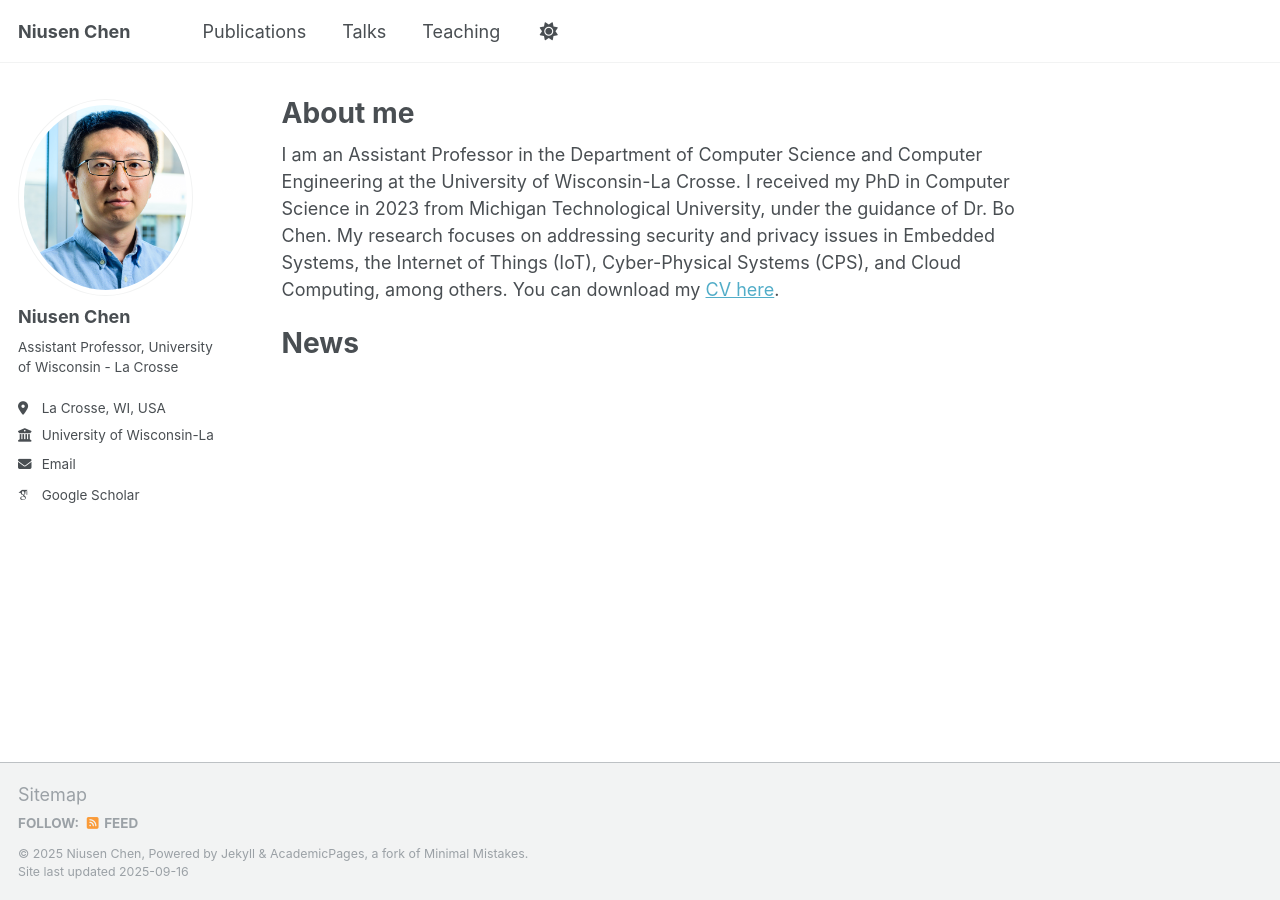
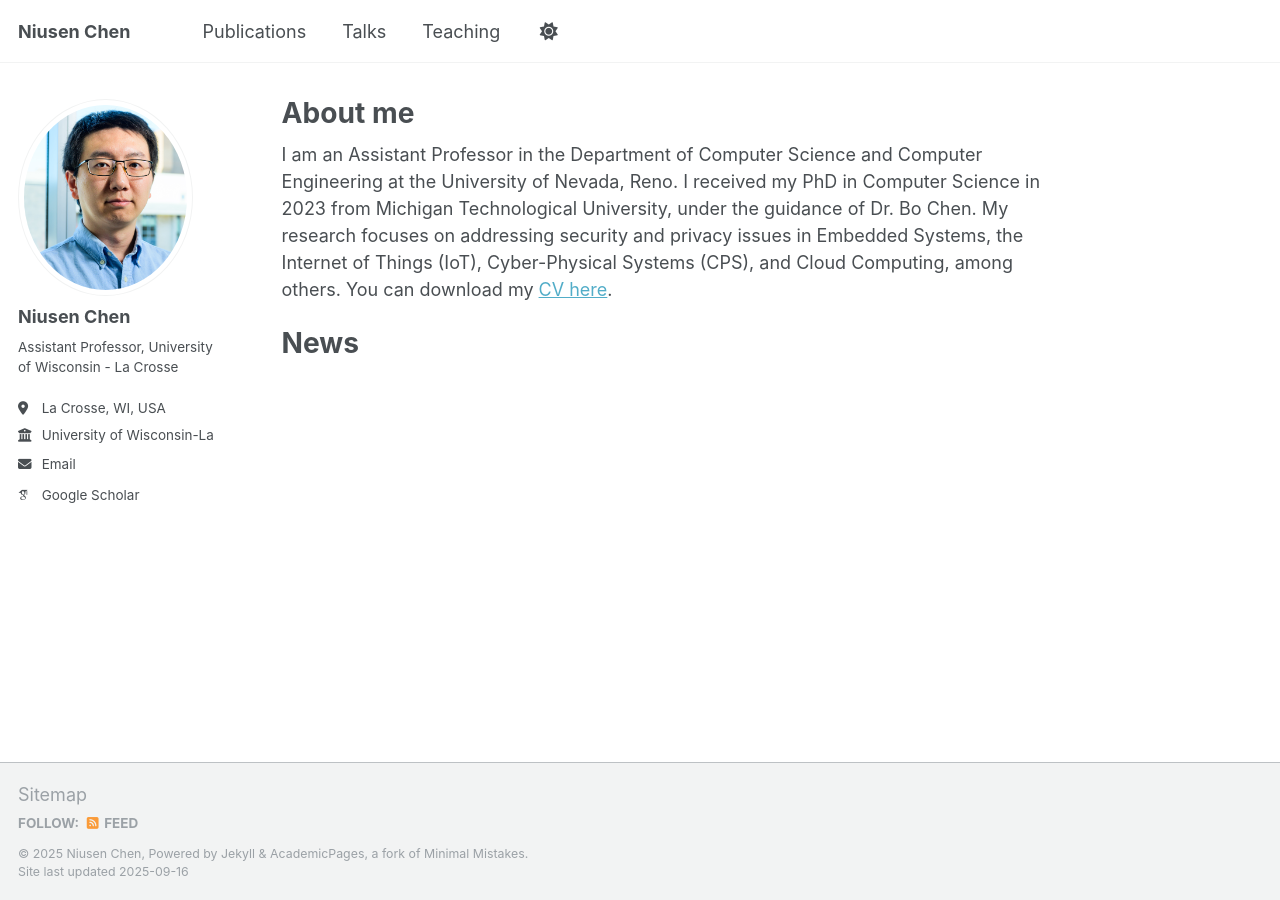
Before and after one commit to niusenc/niusenc.github.io, a Jekyll site: the page built from _pages/about.md, in a window 1280 px wide. Built offline with Jekyll 4.4.1, drawn with Linux system fonts in a browser that asks for light colours; some web fonts are replaced.

Commit message:
Update about.md

```diff
--- a/_pages/about.md
+++ b/_pages/about.md
@@ -6,7 +6,7 @@ redirect_from:
   - /about/
   - /about.html
 ---
-I am an Assistant Professor in the Department of Computer Science and Computer Engineering at the University of Wisconsin-La Crosse. I received my PhD in Computer Science in 2023 from Michigan Technological University, under the guidance of Dr. Bo Chen. My research focuses on addressing security and privacy issues in Embedded Systems, the Internet of Things (IoT), Cyber-Physical Systems (CPS), and Cloud Computing, among others.
+I am an Assistant Professor in the Department of Computer Science and Computer Engineering at the University of Nevada, Reno. I received my PhD in Computer Science in 2023 from Michigan Technological University, under the guidance of Dr. Bo Chen. My research focuses on addressing security and privacy issues in Embedded Systems, the Internet of Things (IoT), Cyber-Physical Systems (CPS), and Cloud Computing, among others.
 You can download my [CV here](/files/CV_Niusen.pdf).
 
 News
```
